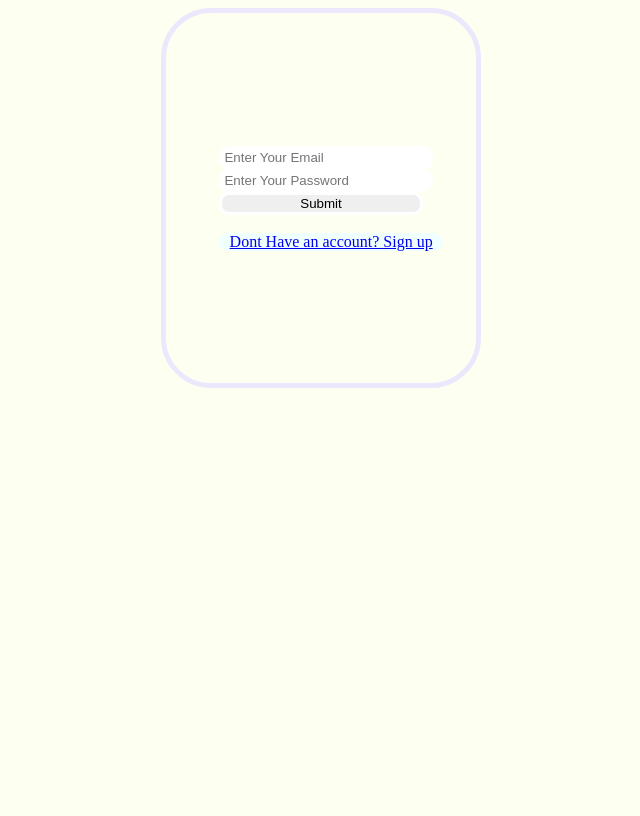
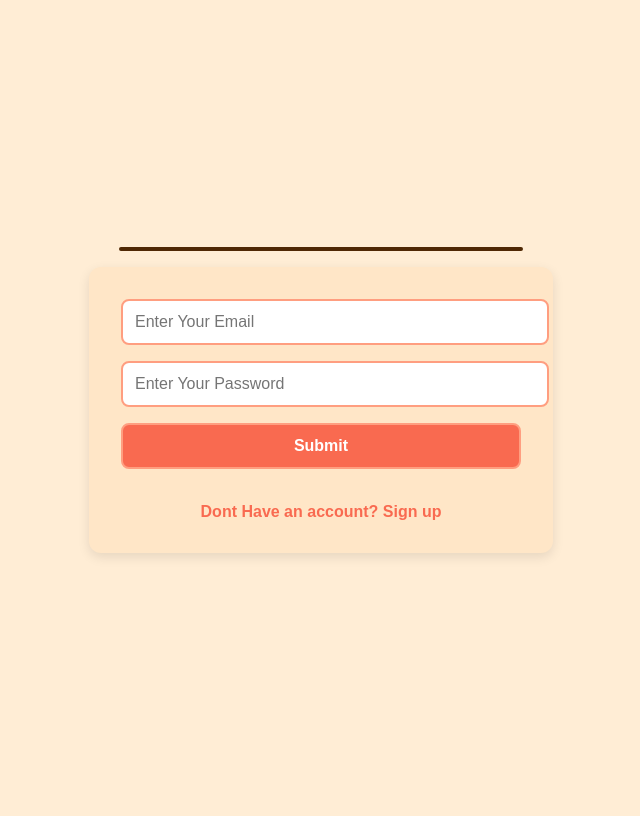
Before and after one commit to Power-0ff/Igcse, a Flask app: page /login in a window 1280 px wide. Shown: the whole page, without its empty margins (319-959 px from the left). After the commit the page ends 557 px from the top, so only its background shows below. Run offline with Flask 3, Linux system fonts and the light colour scheme.

Commit message:
commit 2 (static changes)

```diff
--- a/main.py
+++ b/main.py
@@ -55,4 +55,4 @@ def redir():
     return redirect(url_for("welcome"))
 
 if __name__ == "__main__":
-    app.run(debug=True)
+    app.run(debug=True, port=5001)
--- a/static/login.css
+++ b/static/login.css
@@ -1,44 +1,99 @@
-.block{
-    height: 370px;
-    width: 310px;
-    background-image: rgb(255, 251, 245);
+/* General Layout */
+body {
+    font-family: Arial, sans-serif;
+    background-color: #FFEDD5; /* Soft peach background */
+    color: #4F2804; /* Deep brown for text */
     display: flex;
+    align-items: center;
     justify-content: center;
-    align-items: center;
-    border-radius: 50px;
-    -webkit-border-radius: 50px;
-    -moz-border-radius: 50px;
-    -ms-border-radius: 50px;
-    -o-border-radius: 50px;
-    border:5px, solid, #ede7fe;
+    height: 100vh;
+    margin: 0;
+    flex-direction: column;
 }
-body{
-    display: flex;
-    justify-content: center;
-    min-height: 100vh;
-    background: rgb(253, 255, 241);
-}
-.block input{
+
+.flashes {
     width: 100%;
-    height: 100%;
-    border: 3px, solid, rgb(255, 255, 255);
+    max-width: 400px;
+    margin-bottom: 1rem;
+    border: #4F2804 2px solid;
+    background: linear-gradient(135deg, #ff9853, #d65500);
     border-radius: 10px;
     -webkit-border-radius: 10px;
     -moz-border-radius: 10px;
     -ms-border-radius: 10px;
     -o-border-radius: 10px;
-    box-shadow: #ffffff;
 }
-.slink{
-    width: 110%;
-    height: 50%;
-    display: flex;
-    justify-content: center;
-    align-items: center;
-    background-color: azure;
-    border-radius: 100px;
-    -webkit-border-radius: 100px;
-    -moz-border-radius: 100px;
-    -ms-border-radius: 100px;
-    -o-border-radius: 100px;
+
+.block {
+    background-color: #FFE6C7; /* Slightly darker peach for form block */
+    padding: 2rem;
+    border-radius: 12px;
+    box-shadow: 0 4px 12px rgba(0, 0, 0, 0.1);
+    max-width: 400px;
+    width: 100%;
+    text-align: center;
 }
+
+/* Flash Messages */
+.flashes p {
+    color: #4F2804;
+    border-radius: 8px;
+    font-weight: bold;
+    text-align: center;
+}
+
+/* Form Elements */
+input[type="email"],
+input[type="password"],
+input[type="submit"] {
+    font-size: 1rem;
+    padding: 0.75rem;
+    border: 2px solid #FF9E80; /* Light coral border */
+    border-radius: 8px;
+    outline: none;
+    width: 100%;
+    margin-bottom: 1rem;
+}
+
+input[type="email"]:focus,
+input[type="password"]:focus {
+    border-color: #F78154; /* Vibrant accent for focus */
+    box-shadow: 0 0 8px rgba(247, 129, 84, 0.4);
+}
+
+input[type="submit"] {
+    background-color: #F96A50; /* Bright button color */
+    color: #FFFFFF;
+    cursor: pointer;
+    font-weight: bold;
+    transition: background-color 0.3s;
+}
+
+input[type="submit"]:hover {
+    background-color: #F45131; /* Darker accent on hover */
+}
+
+/* Link Styling */
+.slink a {
+    color: #F96A50; /* Bright peach accent for links */
+    text-decoration: none;
+    font-weight: bold;
+}
+
+.slink a:hover {
+    color: #F45131; /* Darker peach accent on hover */
+    text-decoration: underline;
+}
+
+/* Mobile Adjustments */
+@media (max-width: 500px) {
+    .block, .flashes {
+        width: 90%;
+        padding: 1.5rem;
+    }
+    input[type="email"],
+    input[type="password"],
+    input[type="submit"] {
+        font-size: 0.9rem;
+    }
+}
--- a/templates/login.html
+++ b/templates/login.html
@@ -9,7 +9,7 @@
         <link rel="stylesheet" href="/static/login.css">
     </head>
     <body>
-        <div class="flashes"></div>
+        <div class="flashes">
             {% with messages = get_flashed_messages(with_categories=true) %}
                 {% if messages %}
                     {% for category, message in messages %}
```
